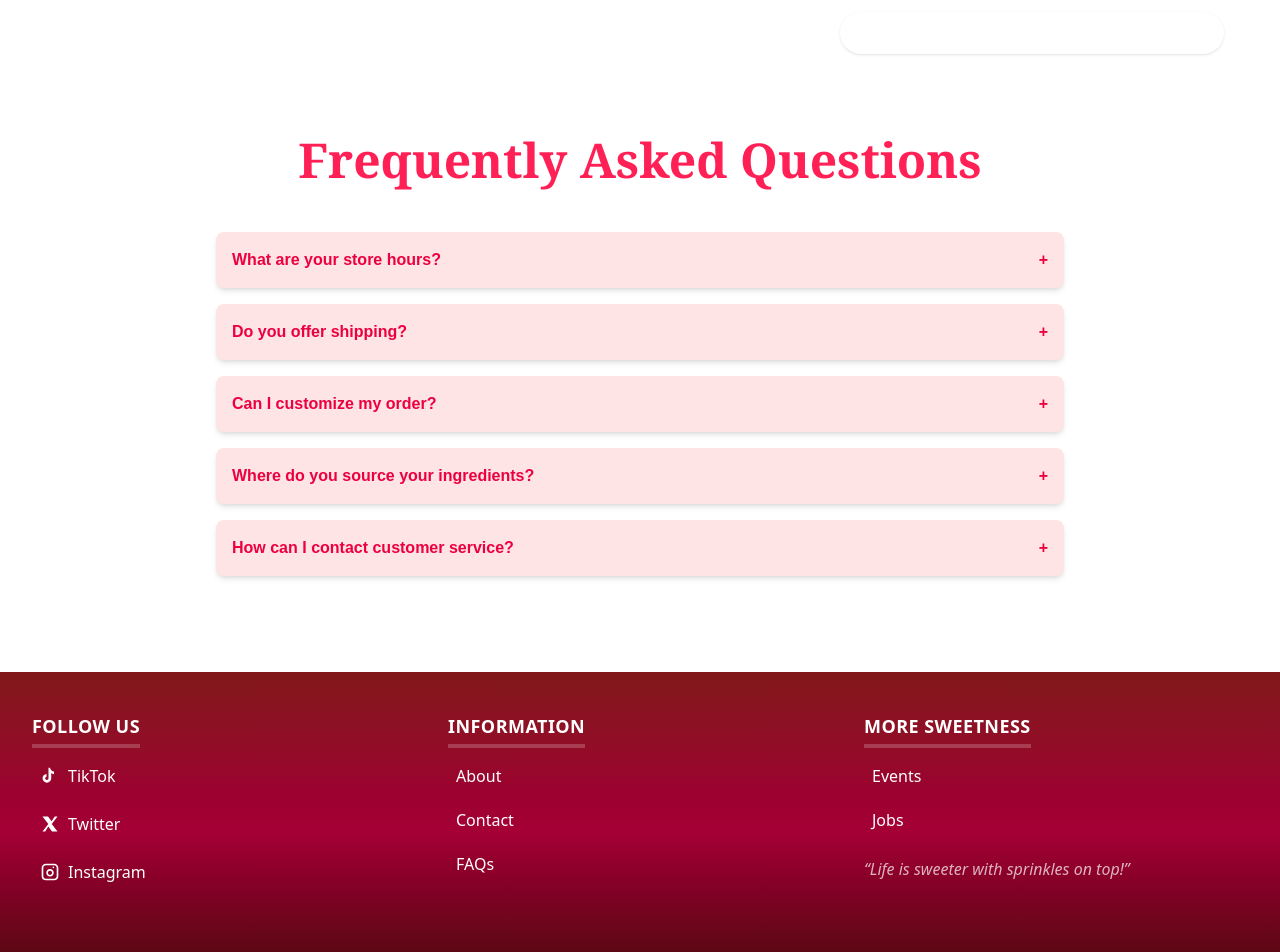
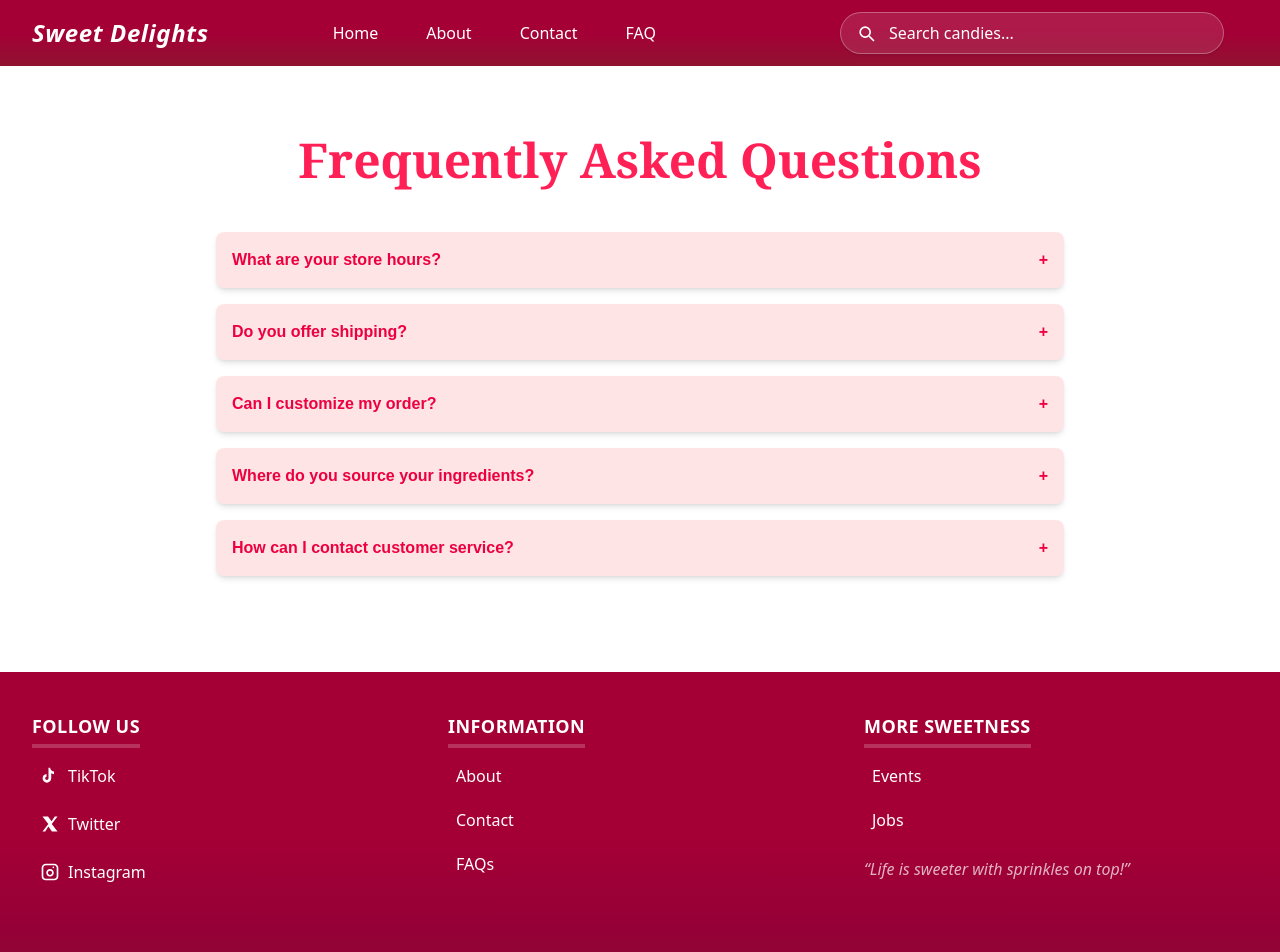
Before and after one commit to sunnycc17/sweet-delights, a Next.js app: page /faq in a window 1280 px wide. Shown: the top 952 px of the page. Built offline with nearby package versions, Linux system fonts and the light colour scheme.

Commit message:
edits on sidebar header footer styles and fearture section

```diff
--- a/app/globals.css
+++ b/app/globals.css
@@ -2,11 +2,15 @@
 
 :root {
   --bg: rgb(255, 248, 250);
-  --highlight: #d6336c;
+  --base: #91172f;
 }
 
 body {
   font-family: Arial, Helvetica, sans-serif;
+}
+
+.header {
+  background-color: var(--base);
 }
 
 .swiper-pagination-bullet {
--- a/app/page.tsx
+++ b/app/page.tsx
@@ -65,7 +65,7 @@ export default function HomePage() {
       <section className="py-24 bg-white">
         <div className="max-w-7xl mx-auto px-4">
           {/* Section Heading */}
-          <h2 className="text-center text-3xl sm:text-4xl font-bold text-rose-500 mb-16">
+          <h2 className="text-center text-3xl sm:text-4xl font-bold text-rose-500 mb-20">
             Why People Love Us
           </h2>
 
@@ -73,7 +73,6 @@ export default function HomePage() {
           <div className="grid grid-cols-1 sm:grid-cols-2 lg:grid-cols-4 gap-10">
             {[
               {
-                title: "Premium Ingredients",
                 desc: "Crafted with real cocoa, fruit, and natural flavors.",
                 icon: (
                   <svg
@@ -92,7 +91,6 @@ export default function HomePage() {
                 ),
               },
               {
-                title: "Gift-Ready Packaging",
                 desc: "Beautifully packed—perfect for birthdays and surprises.",
                 icon: (
                   <svg
@@ -111,7 +109,6 @@ export default function HomePage() {
                 ),
               },
               {
-                title: "Fast Shipping",
                 desc: "Orders placed before noon dispatch the same day.",
                 icon: (
                   <svg
@@ -130,7 +127,6 @@ export default function HomePage() {
                 ),
               },
               {
-                title: "Loved by Thousands",
                 desc: "Rated 4.9 by customers just like you.",
                 icon: (
                   <svg
@@ -148,16 +144,15 @@ export default function HomePage() {
                   </svg>
                 ),
               },
-            ].map((feature) => (
+            ].map((feature, index) => (
               <div
-                key={feature.title}
-                className="rounded-2xl p-6 flex flex-col items-center text-center"
+                key={index}
+                className="flex flex-col items-center text-center"
               >
                 {feature.icon}
-                <h3 className="text-xl font-semibold text-white mb-2">
-                  {feature.title}
-                </h3>
-                <p className="text-rose-500 font-medium text-balance ">
+                {/* Placeholder space where the title was */}
+                <div className="h-4"></div>
+                <p className="text-rose-500 font-medium text-balance">
                   {feature.desc}
                 </p>
               </div>
@@ -166,9 +161,9 @@ export default function HomePage() {
         </div>
       </section>
 
-      <section className="py-20 bg-rose-50">
+      <section className="py-24 bg-rose-50">
         <div className="max-w-7xl mx-auto px-4">
-          <h2 className="text-center text-2xl sm:text-3xl font-semibold text-rose-700">
+          <h2 className="text-center text-3xl sm:text-4xl font-bold text-rose-500 mb-20 ">
             A Taste of Our Favorites
           </h2>
 
--- a/components/common/Footer.tsx
+++ b/components/common/Footer.tsx
@@ -61,7 +61,7 @@ export default function Footer(): ReactElement {
   ];
 
   return (
-    <footer className="footer font-sans bg-linear-to-b from-red-900 via-rose-800 to-red-950 text-white">
+    <footer className="footer font-sans bg-linear-to-b from-rose-800 via-rose-800 to-rose-900 text-white">
       <div className="max-w-7xl mx-auto px-4 sm:px-6 lg:px-8 py-10 grid grid-cols-1 md:grid-cols-3 gap-8">
         {/* Socials */}
         <div className="flex flex-col space-y-3">
--- a/components/common/Header.tsx
+++ b/components/common/Header.tsx
@@ -98,9 +98,9 @@ const Header: React.FC = () => {
   const hamburgerPosition = "absolute top-6 right-4";
 
   return (
-    <header className="fixed top-0 z-50 w-full">
+    <header className="header fixed top-0 z-50 w-full bg-linear-to-b from-rose-800 via-rose-800 to-rose-900/20">
       {/* Navbar */}
-      <div className="backdrop-blur-sm">
+      <div className="">
         <nav className="mx-auto flex max-w-7xl items-center justify-between p-3 lg:px-8 font-sans relative">
           {/* Logo */}
           <div className="flex items-center mr-12">
@@ -182,7 +182,7 @@ const Header: React.FC = () => {
       {/* Mobile sidebar */}
       <div
         className={clsx(
-          "lg:hidden fixed top-0 right-0 h-full z-30 w-72 sm:max-w-sm overflow-hidden px-6 py-8 sidebar shadow-2xl transition-transform duration-500 ease-in-out rounded-l-4xl bg-linear-to-b from-red-900 via-rose-800 to-red-950",
+          "lg:hidden fixed top-0 right-0 h-full z-30 w-72 sm:max-w-sm overflow-hidden px-6 py-8 sidebar shadow-2xl transition-transform duration-500 ease-in-out rounded-l-4xl bg-linear-to-b from-rose-800/70 via-rose-800/70 to-rose-900/70 backdrop-blur-3xl",
           open ? "translate-x-0" : "translate-x-full"
         )}
       >
@@ -217,11 +217,6 @@ const Header: React.FC = () => {
             ))}
           </div>
         </div>
-
-        {/* Sidebar footer */}
-        <div className="absolute bottom-6 left-6 text-white/70 text-sm sm:text-base">
-          &copy; 2025 Sunny Delights
-        </div>
       </div>
     </header>
   );
```
